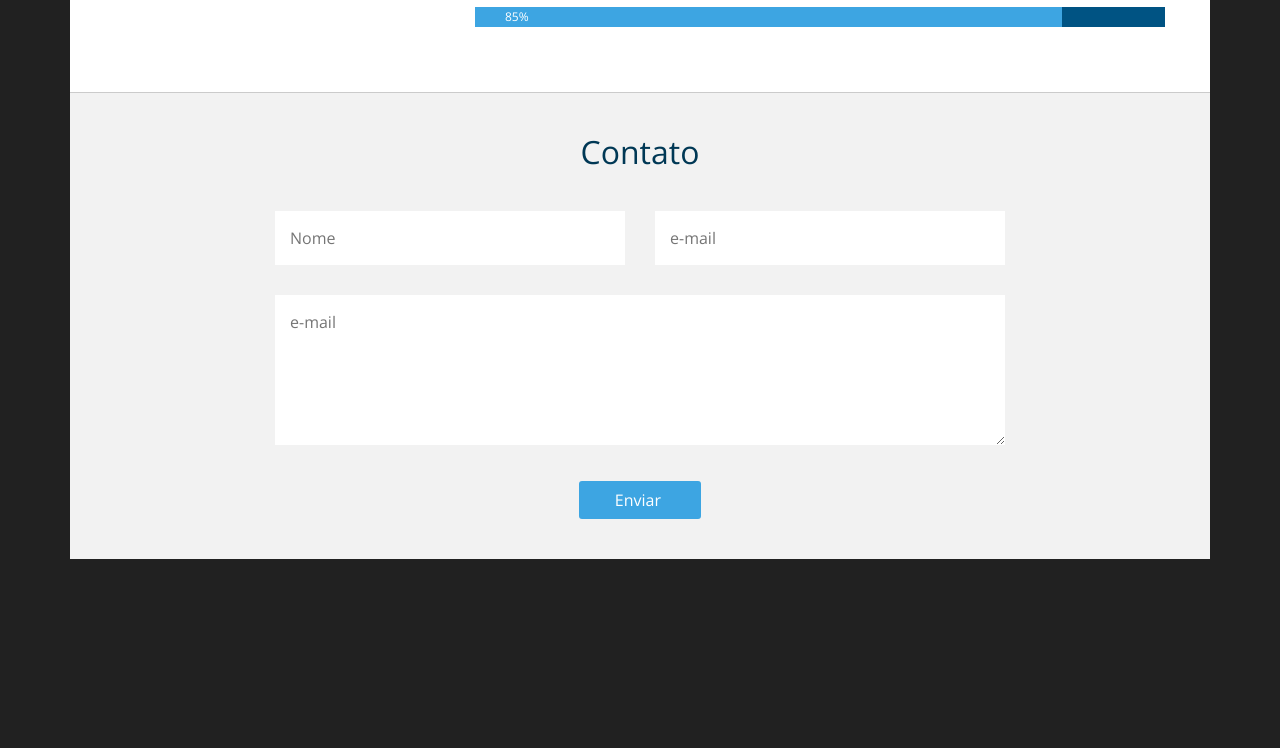
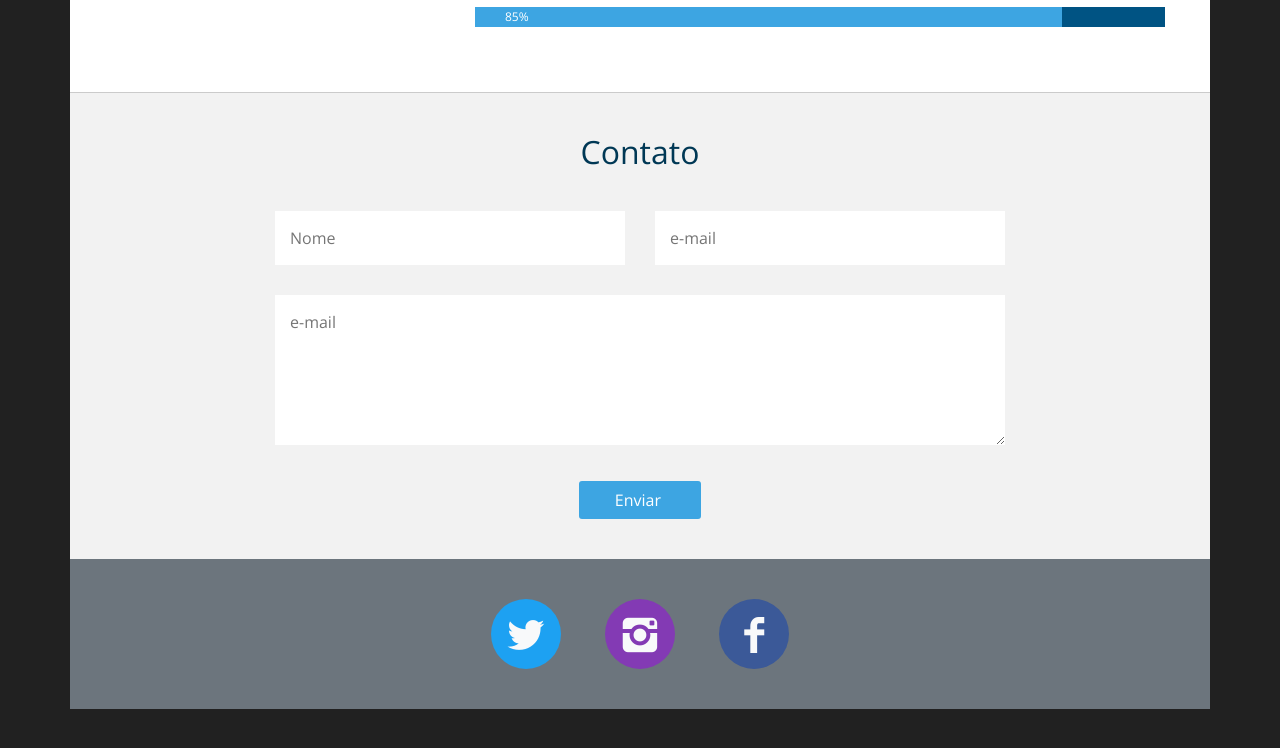
Before and after one commit to RobsonVinicius/portfolio-model-bootstrap4, a plain HTML site: page index.html in a window 1280 px wide. Shown: the part 1692-2440 px from the top of the page. Before the commit the page ends 2291 px from the top, so only its background shows below. Drawn offline with nearby package versions, Linux system fonts and the light colour scheme.

Commit message:
Criação do footer

```diff
--- a/css/estilos.css
+++ b/css/estilos.css
@@ -186,7 +186,7 @@ header .menu .color-3:hover {
   background: #f2f2f2;
   padding: 40px 0;
   border-top: 1px solid #cbcbcb;
-  margin-bottom: 40px;
+  margin-bottom: 0px;
 }
 
 .contato .titulo {
@@ -232,3 +232,35 @@ header .menu .color-3:hover {
 .formulario .botao:hover {
   background: #000;
 }
+
+.redes-sociais {
+  padding: 40px 0;
+  margin-bottom: 40px;
+  background: var(--gray);
+}
+
+.redes-sociais .icone {
+  width: 70px;
+  height: 70px;
+  font-size: 40px;
+  line-height: 70px;
+  text-align: center;
+  color: var(--light);
+  display: inline-block;
+  margin: 0px 20px;
+  text-decoration: none;
+  border-radius: 100px;
+  transition: all .3s ease;
+}
+
+.redes-sociais .twitter {
+  background: #1da1f2;
+}
+
+.redes-sociais .instagram {
+  background: #833ab4;
+}
+
+.redes-sociais .facebook {
+  background: #3b5998;
+}
--- a/index.html
+++ b/index.html
@@ -179,7 +179,17 @@
       </div>
     </div>
   </main>
-  <footer></footer>
+  <footer>
+    <div class="container">
+      <div class="row redes-sociais justify-content-center">
+        <div class="col-auto">
+          <a href="" class="icone icon-twitter twitter"></a>
+          <a href="" class="icone icon-instagram instagram"></a>
+          <a href="" class="icone icon-facebook facebook"></a>
+        </div>
+      </div>
+    </div>
+  </footer>
 
 
   <script src="js/jquery-3.4.1.min.js"></script>
```
